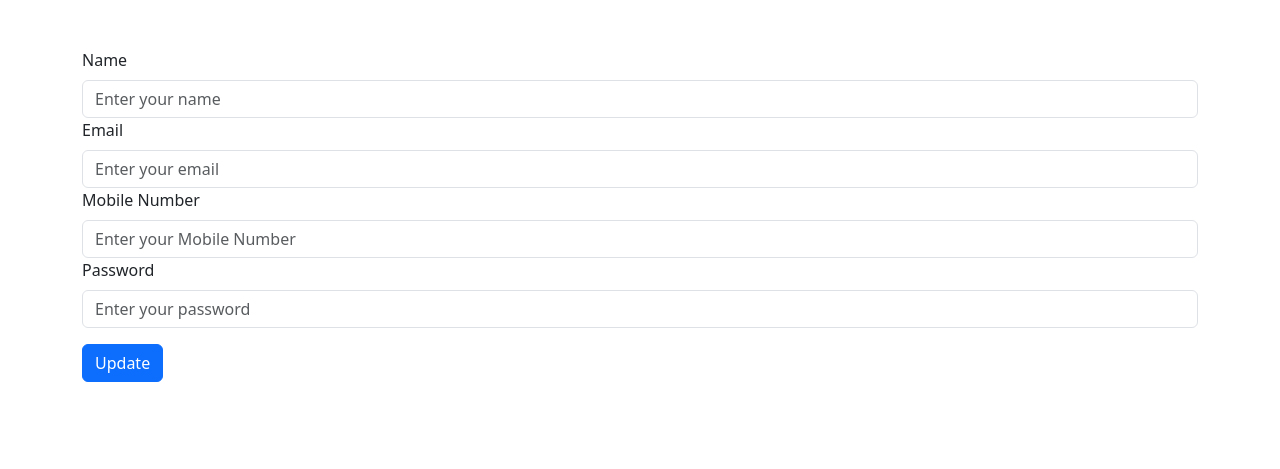
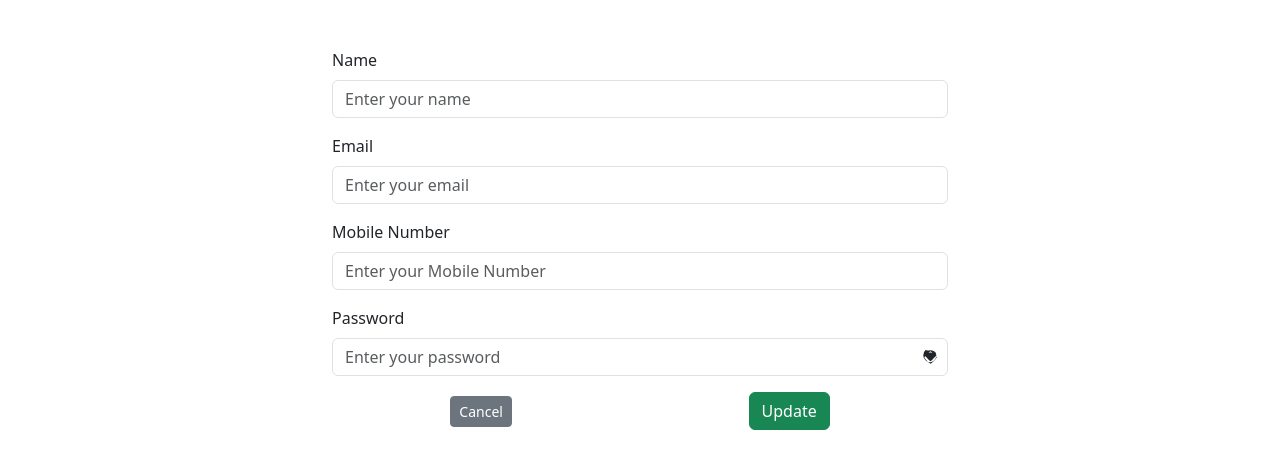
Before and after one commit to CGMedina03/midtermPHP, a PHP site: page /update.php?updateid=1 in a window 1280 px wide. Shown: the top 469 px of the page. Run offline with PHP 8.4, Linux system fonts and the light colour scheme; data that the repository does not hold is empty; some libraries are stand-ins or nearby versions.

Commit message:
finalizing all

```diff
--- a/index.php
+++ b/index.php
@@ -73,7 +73,7 @@ if ($result && mysqli_num_rows($result) > 1) {
       <div class="tab-pane fade p-3" id="tableData" role="tabpanel">
         <div class="container">
           <?php if ($isAdmin) : ?>
-            <button class="btn btn-primary my-5"> <a href="sample.php" class="text-light">Add user</a></button>
+            <button class="btn btn-success my-2"> <a href="sample.php" class="text-light text-decoration-none">Add user</a></button>
           <?php endif; ?>
           <table class="table">
             <thead>
@@ -113,8 +113,8 @@ if ($result && mysqli_num_rows($result) > 1) {
                       <td>' . $row_mobile . '</td>';
                   if ($isAdmin) {
                     echo '<td>' . $row_password . '</td>
-                          <td><button class="btn btn-primary"><a href="update.php?updateid=' . $row_id . '" class="text-light">Update</a></button>
-                              <button class="btn btn-danger"><a href="delete.php?deleteid=' . $row_id . '" class="text-light">Delete</a></button></td>';
+                          <td><button class="btn btn-success"><a href="update.php?updateid=' . $row_id . '" class="text-light  text-decoration-none">Update</a></button>
+                              <button class="btn btn-secondary"><a href="delete.php?deleteid=' . $row_id . '" class="text-light  text-decoration-none">Delete</a></button></td>';
                   }
                   echo '</tr>';
                 }
--- a/login.php
+++ b/login.php
@@ -92,7 +92,7 @@ if ($_SERVER['REQUEST_METHOD'] === 'POST' && (empty($emailErr) && empty($passwor
         </div>
       </form>
       <div class="text-center mt-3">
-        <p>Create an account <a href="sample.php" class="text-success">here</a></p>
+        <p>Create an account <a href="sample.php" class="text-success">here!</a></p>
       </div>
     </div>
   </div>
--- a/update.php
+++ b/update.php
@@ -63,36 +63,67 @@ if (isset($_POST['submit'])) {
     <link rel="stylesheet" href="node_modules/bootstrap/dist/css/bootstrap.css">
 
     <title>CRUD Operation</title>
+    <style>
+        .password-toggle-icon {
+            position: absolute;
+            right: 10px;
+            top: calc(50% - 7.5px);
+            cursor: pointer;
+            fill: currentColor;
+        }
+    </style>
 </head>
 
 <body>
-    <div class="container my-5">
+    <div class="container my-5 col-sm-9 col-lg-6">
         <form method="post">
-            <div class="form-group">
+            <div class="form-group mb-3">
                 <label class="form-label">Name</label>
                 <input type="text" class="form-control" placeholder="Enter your name" name="name" autocomplete="off" value="<?php echo $name; ?>">
                 <?php if (isset($errors['name'])) echo '<p class="text-danger">' . $errors['name'] . '</p>'; ?>
             </div>
-            <div class="form-group">
+            <div class="form-group mb-3">
                 <label class="form-label">Email</label>
                 <input type="email" class="form-control" placeholder="Enter your email" name="email" autocomplete="off" value="<?php echo $email; ?>">
             </div>
 
-            <div class="form-group">
+            <div class="form-group mb-3">
                 <label class="form-label">Mobile Number</label>
                 <input type="text" class="form-control" placeholder="Enter your Mobile Number" name="mobile" autocomplete="off" value="<?php echo $mobile; ?>">
                 <?php if (isset($errors['mobile'])) echo '<p class="text-danger">' . $errors['mobile'] . '</p>'; ?>
             </div>
 
-            <div class="form-group">
+            <div class="form-group mb-3">
                 <label class="form-label">Password</label>
-                <input type="password" class="form-control" placeholder="Enter your password" name="password" autocomplete="off" value="<?php echo $password1; ?>">
+                <div class="position-relative">
+                    <input type="password" id="password" class="form-control" placeholder="Enter your password" name="password" autocomplete="off" value="<?php echo $password1; ?>">
+                    <svg class="password-toggle-icon" onclick="togglePasswordVisibility()" xmlns="http://www.w3.org/2000/svg" width="15" height="15" viewBox="0 0 24 24">
+                        <path d="M12 19.7c-2.9 0-5.7-1.1-7.9-3.3a11 11 0 0 1 0-16.4C6.3 1.4 9.1.3 12 .3s5.7 1.1 7.9 3.3A11 11 0 0 1 12 19.7zM12 2.1C9.1 3.6 4.9 7.7 2 12c2.9 4.3 7.1 8.4 10 9.9 2.9-1.6 7.1-5.7 10-9.9-2.9-4.3-7.1-8.4-10-9.9zm0 15.8c-3.4-2.6-7-6.4-9.4-10C4 5.7 7.6 3.9 12 3.9s8 1.8 9.4 4c-2.4 3.6-6 7.4-9.4 10z" />
+                    </svg>
+                </div>
                 <?php if (isset($errors['password'])) echo '<p class="text-danger">' . $errors['password'] . '</p>'; ?>
             </div>
-
-            <button type="submit" class="btn btn-primary mt-3" name="submit">Update</button>
+            <div class="d-flex justify-content-around align-items-center mt-3">
+                <button type="button" class="btn btn-secondary btn-sm"><a href="index.php" class="text-white text-decoration-none">Cancel</a></button>
+                <button type="submit" class="btn btn-success " name="submit">Update</button>
+            </div>
         </form>
     </div>
+
+    <script>
+        function togglePasswordVisibility() {
+            const passwordInput = document.getElementById("password");
+            const toggleIcon = document.querySelector(".password-toggle-icon");
+
+            if (passwordInput.type === "password") {
+                passwordInput.type = "text";
+                toggleIcon.innerHTML = `<path d="M12 19.7c-2.9 0-5.7-1.1-7.9-3.3a11 11 0 0 1 0-16.4C6.3 1.4 9.1.3 12 .3s5.7 1.1 7.9 3.3A11 11 0 0 1 12 19.7zM12 2.1C9.1 3.6 4.9 7.7 2 12c2.9 4.3 7.1 8.4 10 9.9 2.9-1.6 7.1-5.7 10-9.9-2.9-4.3-7.1-8.4-10-9.9zm0 15.8c-3.4-2.6-7-6.4-9.4-10C4 5.7 7.6 3.9 12 3.9s8 1.8 9.4 4c-2.4 3.6-6 7.4-9.4 10z" />`;
+            } else {
+                passwordInput.type = "password";
+                toggleIcon.innerHTML = `<path d="M12 7.3a4.7 4.7 0 1 0 0 9.4 4.7 4.7 0 0 0 0-9.4zm0 7.1a2.4 2.4 0 1 1 0-4.8 2.4 2.4 0 0 1 0 4.8zM12 3.5a9.4 9.4 0 1 0 0 18.8 9.4 9.4 0 0 0 0-18.8zm0 16.3A6.9 6.9 0 1 1 12 3.9a6.9 6.9 0 0 1 0 13.9z" />`;
+            }
+        }
+    </script>
 
     <script src="https://code.jquery.com/jquery-3.2.1.slim.min.js" integrity="sha384-KJ3o2DKtIkvYIK3UENzmM7KCkRr/rE9/Qpg6aAZGJwFDMVNA/GpGFF93hXpG5KkN" crossorigin="anonymous"></script>
     <script src="https://cdn.jsdelivr.net/npm/popper.js@1.12.9/dist/umd/popper.min.js" integrity="sha384-ApNbgh9B+Y1QKtv3Rn7W3mgPxhU9K/ScQsAP7hUibX39j7fakFPskvXusvfa0b4Q" crossorigin="anonymous"></script>
```
Also changed, not shown: sample.php (+22 -13 lines).
